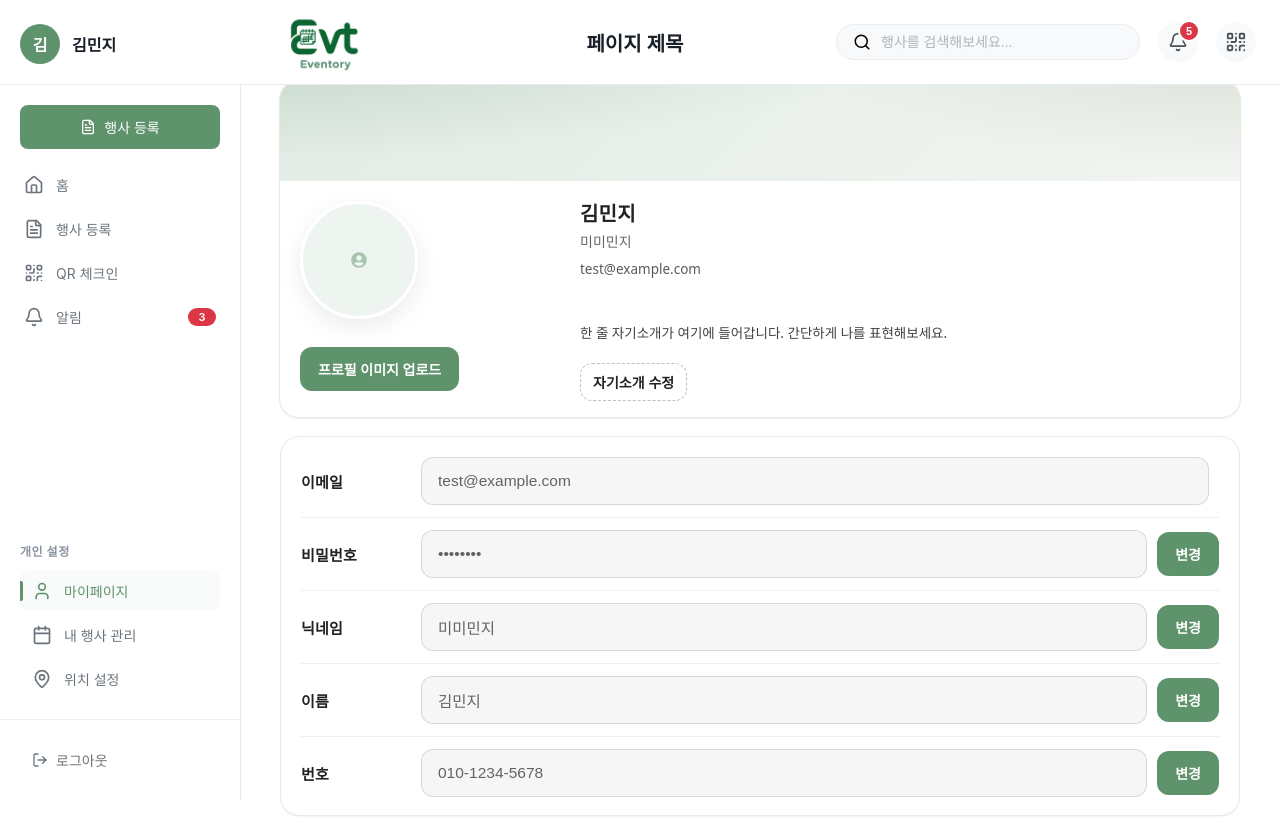
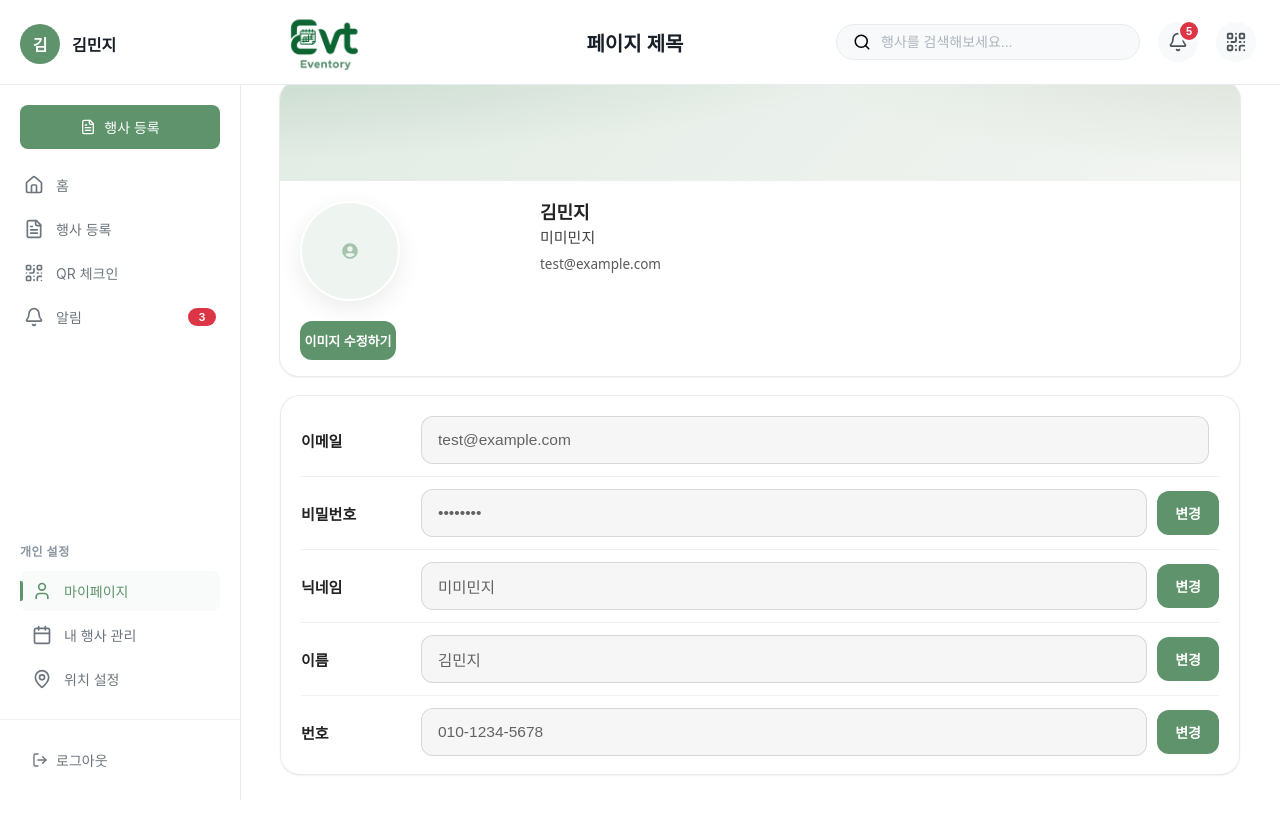
Before and after one commit to Likelion-13th-EGSBI/Likelion-13th-EGSBI-FE, a React (Create React App) app in the folder front/: page /mypage/edit in a window 1280 px wide. After the commit the page ends 800 px from the top, so only its background shows below. Built offline with nearby package versions, Linux system fonts and the light colour scheme.

Commit message:
design: 페이지 기능 및 디자인 수정

```diff
--- a/front/src/css/editprofile.css
+++ b/front/src/css/editprofile.css
@@ -8,16 +8,14 @@
   --ring:0 0 0 3px rgba(94,147,108,.22);
 }
 
-/* 페이지 컨테이너(상단/사이드/하단은 Layout에서) */
+/* 페이지 컨테이너 */
 .edit-profile-container{
   background:var(--bg); color:var(--fg);
   font-family:'Pretendard',system-ui,-apple-system,Segoe UI,Roboto,sans-serif;
   padding: clamp(12px, 2vh, 24px);
 }
 
-/* =========================================================
-   상단 프로필 '카드' 미리보기 (mypage처럼 좌우 패딩 + 가운데 정렬)
-   ========================================================= */
+/* 상단 프로필 카드 */
 .edit-profile-preview-card{
   position: relative;
   overflow: hidden;
@@ -28,7 +26,6 @@
   margin: 0 auto 18px;
   max-width: 960px;
 }
-
 .edit-profile-preview-banner{
   height: 100px;
   background:
@@ -37,10 +34,10 @@
     linear-gradient(135deg, rgba(94,147,108,.18), rgba(147,168,140,.12));
 }
 
-/* 본문: 좌/우 2열(작은 화면은 1열) + 좌우 패딩 */
+/* 카드 본문 */
 .edit-profile-preview-body{
   position: relative;
-  padding: 20px 20px 16px; /* 겹침 제거 후 정돈 */
+  padding: 20px 20px 16px;
   display: grid;
   grid-template-columns: 1fr;
   gap: 16px;
@@ -48,12 +45,12 @@
 }
 @media (min-width: 720px){
   .edit-profile-preview-body{
-    grid-template-columns: 260px minmax(0,1fr); /* 좌(아바타+업로드) / 우(텍스트) */
+    grid-template-columns: 220px minmax(0,1fr); /* 좌(아바타+업로드) / 우(텍스트) */
     gap: 20px;
   }
 }
 
-/* 좌우 컬럼 컨테이너 */
+/* 좌측 영역 */
 .edit-profile-preview-left{
   display:flex;
   flex-direction:column;
@@ -65,61 +62,70 @@
   gap: 10px;
 }
 
-/* === 프로필 미리보기(아바타) 크기 조금 키움 === */
+/* 프로필 이미지 (단정하게 축소) */
 .edit-profile-preview-avatar-large{
-  width: 112px;  /* 96 → 112 */
-  height: 112px; /* 96 → 112 */
+  width: 96px;
+  height: 96px;
   border-radius: 50%;
   object-fit: cover;
-  border: 3px solid #fff;
+  border: 2px solid #fff;
   box-shadow: var(--shadow-1);
   background: #f7faf8;
-  transform: none; /* 겹침 제거 */
-  margin-top: 0;
 }
 @media (max-width: 480px){
-  .edit-profile-preview-avatar-large{ width:96px; height:96px; }
+  .edit-profile-preview-avatar-large{ width:84px; height:84px; }
 }
 .edit-profile-preview-avatar-placeholder{
   display:flex; align-items:center; justify-content:center;
   color: rgba(94,147,108,.50); background: rgba(94,147,108,.10);
 }
 
-/* 이름/닉네임/이메일 텍스트 */
+/* 우측 텍스트: 닉네임 -> 이름 -> 이메일 (세로 배치) */
 .edit-profile-preview-texts{
-  transform: none; /* 겹침 제거 */
-  display:flex; flex-direction:column; gap: 6px; line-height:1.3;
+  display:flex; flex-direction:column; gap: 4px; line-height:1.3;
 }
-.edit-profile-preview-name-line{ display:flex; align-items:baseline; gap:8px; flex-wrap:wrap; }
-.edit-profile-preview-name{ font-size: 20px; font-weight: 900; letter-spacing:.2px; }
-.edit-profile-preview-nickname{ font-size: 14px; color: rgba(0,0,0,.60); }
-.edit-profile-preview-email{ font-size: 13.5px; color: rgba(0,0,0,.65); }
+.edit-profile-preview-name{       /* 닉네임 표기용 (굵게) */
+  font-size: 18px; font-weight: 900; color: var(--fg);
+}
+.edit-profile-preview-nickname{   /* 이름 표기용 */
+  font-size: 15px; color: rgba(0,0,0,.75);
+}
+.edit-profile-preview-email{      /* 이메일 표기용 */
+  font-size: 13.5px; color: rgba(0,0,0,.65);
+}
 
-/* === 업로드 버튼: 아바타와 거리 '중간값'으로 조정 === */
+/* 업로드 버튼 영역 (버튼 폭 = 프로필 원 지름 96px) */
 .edit-profile-upload{
-  display:flex; flex-direction:column; gap:10px; align-items:flex-start;
-  margin-top: 9px; /* (모바일/반쪽) 4px ↔ 14px 중간 */
+  display:flex; flex-direction:column; gap:8px; align-items:flex-start;
+  margin-top: 8px;
 }
 @media (min-width: 720px){
   .edit-profile-upload{
-    margin-top: clamp(16px, 3.5vh, 40px); /* 이전보다 한 단계 위쪽(중간 느낌) */
+    margin-top: clamp(10px, 2.5vh, 20px);
   }
 }
 .edit-profile-file-input{ display:none; }
+.edit-profile-upload .edit-profile-button{
+  width: 96px;
+  padding: 10px 0;
+  text-align: center;
+  font-size: 13px;
+  font-weight: 700;
+}
+.edit-profile-upload .edit-profile-button-ghost{
+  width: 96px;
+  padding: 8px 0;
+  text-align: center;
+  font-size: 12.5px;
+}
 
-/* =========================================================
-   본문 그리드 (항상 1열, 가운데 정렬)
-   ========================================================= */
+/* 본문 필드 영역 */
 .edit-profile-grid{
   width:100%; max-width: 960px;
   margin: 0 auto;
   display:grid; gap:16px;
   grid-template-columns: 1fr;
 }
-
-/* =========================================================
-   필드(라인별 편집) — 카드와 동일한 좌우 패딩
-   ========================================================= */
 .edit-profile-fields{
   background:var(--card);
   border:1px solid rgba(0,0,0,.08);
@@ -127,15 +133,13 @@
   box-shadow:var(--shadow-0);
   padding: 8px 20px 6px;
 }
-
 .edit-profile-row{
   display:grid; gap:10px; align-items:center;
   grid-template-columns: 110px minmax(0,1fr) auto;
-  padding: 12px 0; /* 좌우 패딩은 상위에서 */
+  padding: 12px 0;
   border-bottom:1px solid rgba(0,0,0,.06);
 }
 .edit-profile-row:last-child{ border-bottom:none; }
-
 .edit-profile-row-stack .edit-profile-control{
   display:flex; gap:10px; flex-wrap:wrap;
 }
@@ -146,7 +150,7 @@
 
 /* 라벨/컨트롤/액션 */
 .edit-profile-label{
-  font-weight:800; font-size:15px; letter-spacing:.2px;
+  font-weight:800; font-size:15px;
 }
 .edit-profile-control{ display:flex; align-items:center; }
 .edit-profile-control-stack{ display:flex; flex-direction:column; gap:10px; }
@@ -164,11 +168,12 @@
 .edit-profile-input:focus{
   outline:none; border-color: var(--primary); box-shadow: var(--ring);
 }
-.edit-profile-input[readonly]{
+.edit-profile-input[readonly],
+.edit-profile-input:disabled{
   background:#f5f6f5; color:rgba(0,0,0,.60); cursor:not-allowed;
 }
 
-/* 버튼 공통 */
+/* 버튼 */
 .edit-profile-button{
   appearance:none; border:none; cursor:pointer;
   background:var(--primary); color:#fff; font-weight:800;
@@ -190,45 +195,8 @@
   background:#fafafa; transform:translateY(-1px);
 }
 
-/* =========================================================
-   자기소개 인라인 편집(카운터 포함)
-   ========================================================= */
-.edit-profile-preview-bio-row{
-  margin-top: 6px;
-  display:flex; flex-direction: column; align-items:flex-start; gap: 8px;
-}
-.edit-profile-preview-bio{
-  font-size: 13.5px; color: rgba(0,0,0,.75); text-align:left;
-}
-.edit-profile-inline-edit{
-  padding: 8px 12px; font-weight: 700;
-}
-
-.edit-profile-preview-bio-editor{
-  width: 100%;
-  display: flex; flex-direction: column; gap: 10px; align-items: stretch;
-}
-.edit-profile-textarea{
-  width: 100%; min-height: 92px; resize: vertical;
-  padding: 12px 14px; border-radius: 12px;
-  border: 1.5px solid rgba(0,0,0,.12);
-  background: var(--card); color: var(--fg);
-  font-size: 14px; line-height: 1.5;
-  transition: border-color .16s ease, box-shadow .16s ease;
-}
-.edit-profile-textarea:focus{
-  outline: none; border-color: var(--primary); box-shadow: var(--ring);
-}
-.edit-profile-bio-counter {
-  font-size: 12px; color: rgba(0,0,0,.5); align-self: flex-end;
-  margin-top: -4px; margin-bottom: 4px;
-}
-.edit-profile-bio-counter-warning { color: var(--danger); }
-.edit-profile-inline-actions{ display:flex; gap: 8px; }
-
 /* 모션 최소화 */
 @media (prefers-reduced-motion: reduce){
   .edit-profile-button,
-  .edit-profile-input,
-  .edit-profile-textarea{ transition:none !important; }
+  .edit-profile-input{ transition:none !important; }
 }
--- a/front/src/pages/EditProfile.jsx
+++ b/front/src/pages/EditProfile.jsx
@@ -9,7 +9,6 @@ const MOCK_USER = {
   email: "test@example.com",
   nickname: "미미민지",
   profileImageUrl: "",
-  bio: "한 줄 자기소개가 여기에 들어갑니다. 간단하게 나를 표현해보세요.",
 };
 
 const EditProfile = () => {
@@ -19,14 +18,12 @@ const EditProfile = () => {
   const [phone, setPhone] = useState("");
   const [email, setEmail] = useState("");
   const [nickname, setNickname] = useState("");
-  const [bio, setBio] = useState("");
 
   const [editing, setEditing] = useState({
     name: false,
     phone: false,
     nickname: false,
     password: false,
-    bio: false,
   });
 
   const [profileFile, setProfileFile] = useState(null);
@@ -42,7 +39,6 @@ const EditProfile = () => {
     setPhone(data.phone || "");
     setEmail(data.email || "");
     setNickname(data.nickname || "");
-    setBio(data.bio || "");
     if (data.profileImageUrl) setPreviewURL(data.profileImageUrl);
   }, []);
 
@@ -57,6 +53,7 @@ const EditProfile = () => {
       setPreviewURL("");
     }
   };
+
   const handleRemoveImage = () => {
     setProfileFile(null);
     setPreviewURL("");
@@ -68,7 +65,6 @@ const EditProfile = () => {
     if (key === "name") setName(orig.name || "");
     if (key === "phone") setPhone(orig.phone || "");
     if (key === "nickname") setNickname(orig.nickname || "");
-    if (key === "bio") setBio(orig.bio || "");
     if (key === "password") {
       setNewPassword("");
       setNewPasswordConfirm("");
@@ -81,7 +77,6 @@ const EditProfile = () => {
     if (key === "name") next.name = name;
     if (key === "phone") next.phone = phone;
     if (key === "nickname") next.nickname = nickname;
-    if (key === "bio") next.bio = bio;
     originalRef.current = next;
     setEditing((s) => ({ ...s, [key]: false }));
     alert("변경되었습니다.");
@@ -109,7 +104,7 @@ const EditProfile = () => {
     <Layout pageTitle="프로필 수정" activeMenuItem="mypage">
       <div className="edit-profile-container">
 
-        {/* ✅ 상단 프로필 카드: 좌(아바타+업로드) | 우(닉네임/이메일 표시 + 자기소개 편집) */}
+        {/* ✅ 상단 프로필 카드 */}
         <section className="edit-profile-preview-card">
           <div className="edit-profile-preview-banner" />
           <div className="edit-profile-preview-body">
@@ -129,7 +124,7 @@ const EditProfile = () => {
               )}
               <div className="edit-profile-upload">
                 <label htmlFor="profile-upload" className="edit-profile-button">
-                  프로필 이미지 업로드
+                  이미지 수정하기
                 </label>
                 <input
                   id="profile-upload"
@@ -151,7 +146,7 @@ const EditProfile = () => {
               </div>
             </div>
 
-            {/* RIGHT: 이름/닉네임/이메일 '표시만' + 자기소개(인라인 편집) */}
+            {/* RIGHT: 이름/닉네임/이메일 표시 */}
             <div className="edit-profile-preview-right">
               <div className="edit-profile-preview-texts">
                 <h2 className="edit-profile-preview-name" style={{ margin: 0 }}>
@@ -164,64 +159,15 @@ const EditProfile = () => {
                   {email || "email@example.com"}
                 </p>
               </div>
-
-              {/* 자기소개: 보기/편집 토글 + 카운터 */}
-              {!editing.bio ? (
-                <div className="edit-profile-preview-bio-row">
-                  <p className="edit-profile-preview-bio">
-                    {bio || "자기소개가 없습니다."}
-                  </p>
-                  <button
-                    type="button"
-                    className="edit-profile-button edit-profile-button-ghost edit-profile-inline-edit"
-                    onClick={() => startEdit("bio")}
-                  >
-                    자기소개 수정
-                  </button>
-                </div>
-              ) : (
-                <div className="edit-profile-preview-bio-editor">
-                  <textarea
-                    className="edit-profile-textarea"
-                    rows={3}
-                    maxLength={200}
-                    value={bio}
-                    onChange={(e) => setBio(e.target.value)}
-                    placeholder="자기소개를 입력하세요. (최대 200자)"
-                  />
-                  <div
-                    className={`edit-profile-bio-counter ${
-                      bio.length >= 180 ? "edit-profile-bio-counter-warning" : ""
-                    }`}
-                  >
-                    {bio.length} / 200
-                  </div>
-                  <div className="edit-profile-inline-actions">
-                    <button
-                      type="button"
-                      className="edit-profile-button edit-profile-button-secondary"
-                      onClick={() => cancelEdit("bio")}
-                    >
-                      취소
-                    </button>
-                    <button
-                      type="button"
-                      className="edit-profile-button"
-                      onClick={() => saveEdit("bio")}
-                    >
-                      저장
-                    </button>
-                  </div>
-                </div>
-              )}
             </div>
           </div>
         </section>
 
-        {/* ✅ 필드 섹션: 순서 = 이메일 → 비번 → 닉네임 → 이름 → 번호 */}
+        {/* ✅ 필드 섹션 */}
         <div className="edit-profile-grid">
           <section className="edit-profile-fields">
-            {/* 이메일 */}
+
+            {/* 이메일 (변경 불가) */}
             <div className="edit-profile-row">
               <div className="edit-profile-label">이메일</div>
               <div className="edit-profile-control">
@@ -229,9 +175,7 @@ const EditProfile = () => {
                   className="edit-profile-input"
                   type="email"
                   value={email}
-                  readOnly
-                  aria-readonly="true"
-                  placeholder="이메일"
+                  disabled
                 />
               </div>
               <div className="edit-profile-actions" />
@@ -310,8 +254,6 @@ const EditProfile = () => {
                   value={nickname}
                   onChange={(e) => setNickname(e.target.value)}
                   readOnly={!editing.nickname}
-                  aria-readonly={!editing.nickname ? "true" : "false"}
-                  placeholder="닉네임"
                 />
               </div>
               <div className="edit-profile-actions">
@@ -354,8 +296,6 @@ const EditProfile = () => {
                   value={name}
                   onChange={(e) => setName(e.target.value)}
                   readOnly={!editing.name}
-                  aria-readonly={!editing.name ? "true" : "false"}
-                  placeholder="이름"
                 />
               </div>
               <div className="edit-profile-actions">
@@ -398,8 +338,6 @@ const EditProfile = () => {
                   value={phone}
                   onChange={(e) => setPhone(e.target.value)}
                   readOnly={!editing.phone}
-                  aria-readonly={!editing.phone ? "true" : "false"}
-                  placeholder="010-0000-0000"
                 />
               </div>
               <div className="edit-profile-actions">
```
